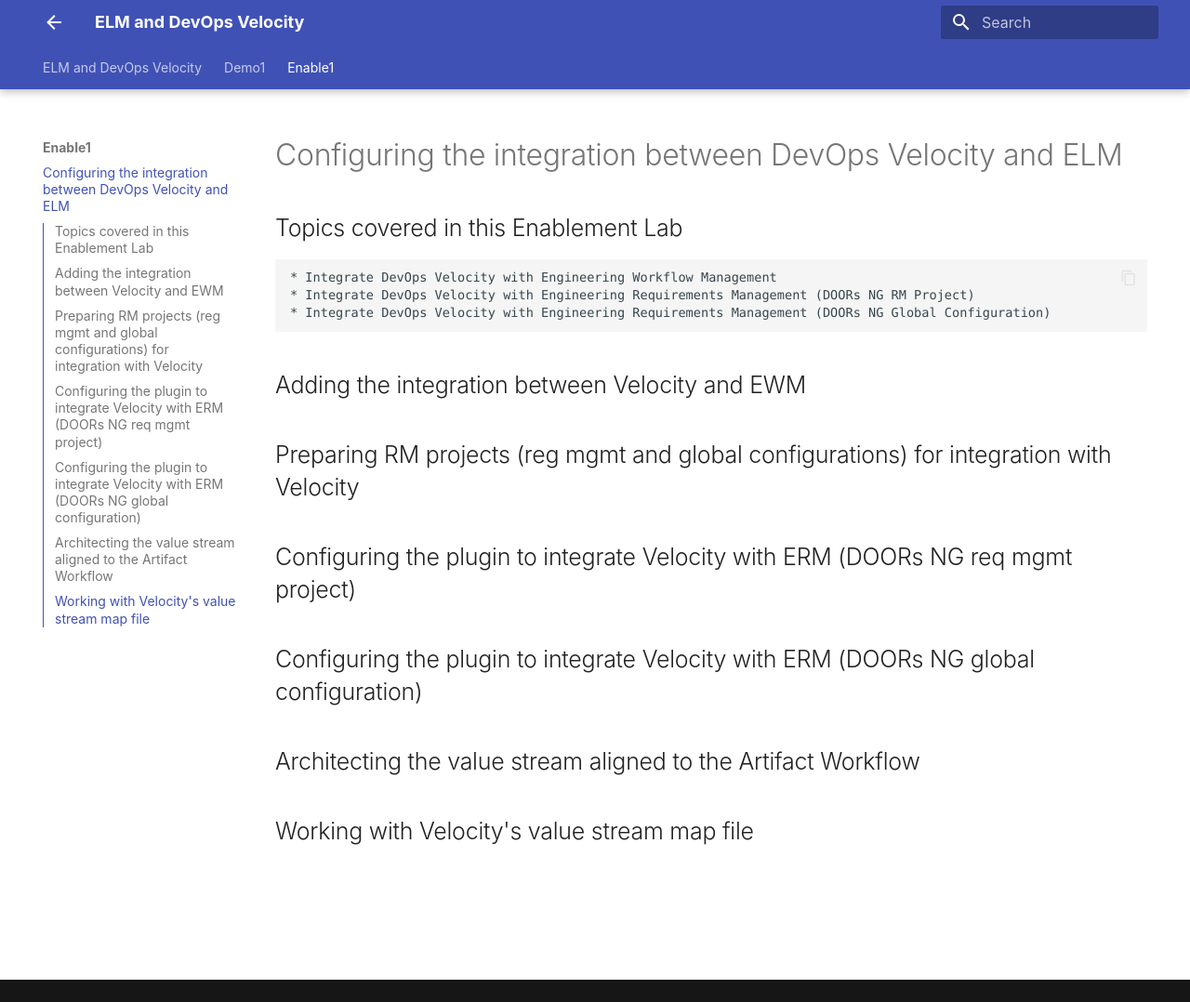
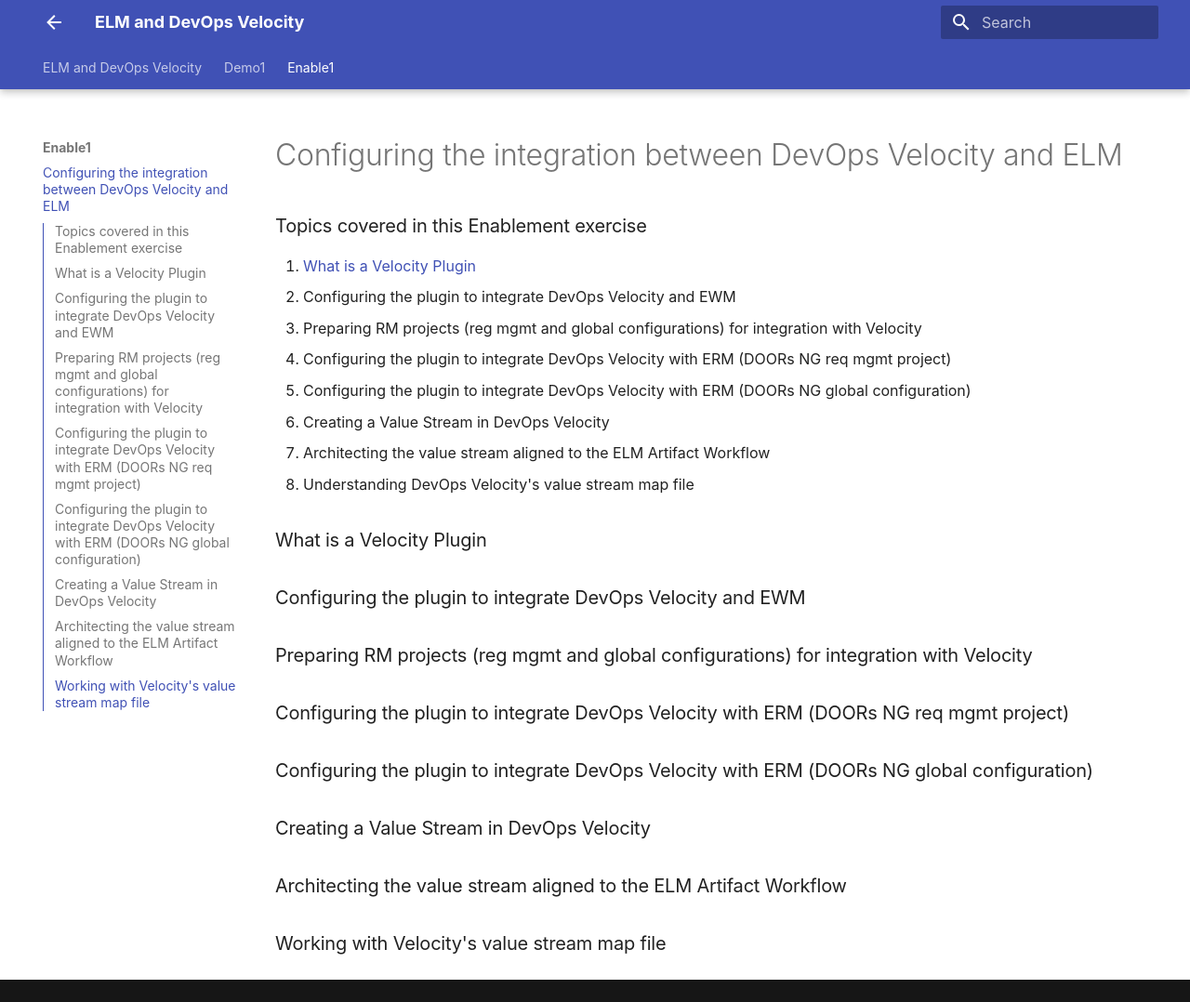
Before and after one commit to DevOpsAutomationLabs/ELM_Velocity, an MkDocs documentation site: the page built from docs/enable1/index.md, in a window 1280 px wide and 1078 px high. Shown: the whole window at 93% size. Built offline with MkDocs 1.6.1 and Material for MkDocs 9.7.7, drawn with Linux system fonts in a browser that asks for light colours.

Commit message:
misc updates

```diff
--- a/docs/enable1/index.md
+++ b/docs/enable1/index.md
@@ -1,18 +1,27 @@
 # Configuring the integration between DevOps Velocity and ELM
 
-## Topics covered in this Enablement Lab
-    * Integrate DevOps Velocity with Engineering Workflow Management
-    * Integrate DevOps Velocity with Engineering Requirements Management (DOORs NG RM Project)
-    * Integrate DevOps Velocity with Engineering Requirements Management (DOORs NG Global Configuration)
+### Topics covered in this Enablement exercise
+1. [What is a Velocity Plugin](what-is-a-velocity-plugin)
+2. Configuring the plugin to integrate DevOps Velocity and EWM
+3. Preparing RM projects (reg mgmt and global configurations) for integration with Velocity
+4. Configuring the plugin to integrate DevOps Velocity with ERM (DOORs NG req mgmt project)
+5. Configuring the plugin to integrate DevOps Velocity with ERM (DOORs NG global configuration)
+6. Creating a Value Stream in DevOps Velocity
+7. Architecting the value stream aligned to the ELM Artifact Workflow
+8. Understanding DevOps Velocity's value stream map file
 
-## Adding the integration between Velocity and EWM
+### What is a Velocity Plugin
 
-## Preparing RM projects (reg mgmt and global configurations) for integration with Velocity
+### Configuring the plugin to integrate DevOps Velocity and EWM
 
-## Configuring the plugin to integrate Velocity with ERM (DOORs NG req mgmt project)
+### Preparing RM projects (reg mgmt and global configurations) for integration with Velocity
 
-## Configuring the plugin to integrate Velocity with ERM (DOORs NG global configuration)
+### Configuring the plugin to integrate DevOps Velocity with ERM (DOORs NG req mgmt project)
 
-## Architecting the value stream aligned to the Artifact Workflow
+### Configuring the plugin to integrate DevOps Velocity with ERM (DOORs NG global configuration)
 
-## Working with Velocity's value stream map file
+### Creating a Value Stream in DevOps Velocity
+
+### Architecting the value stream aligned to the ELM Artifact Workflow
+
+### Working with Velocity's value stream map file
```
Also changed, not shown: docs/demo1/index.md (+1 -1 lines).
